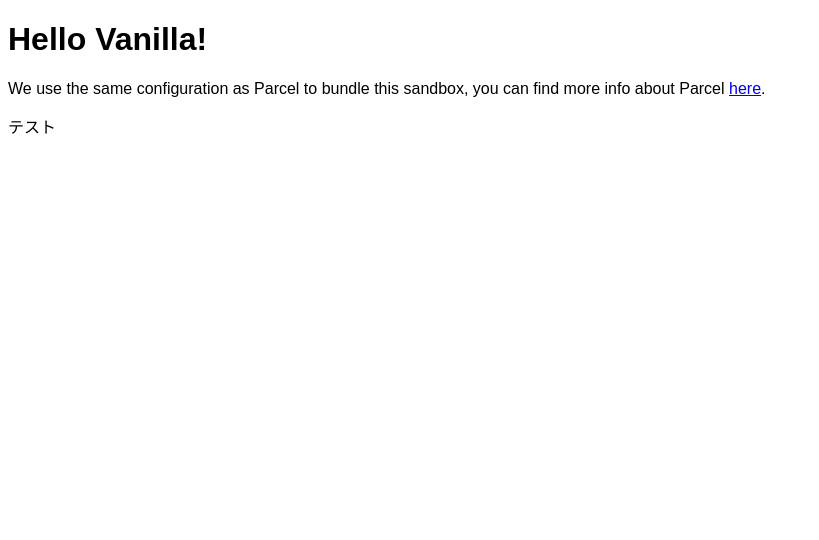
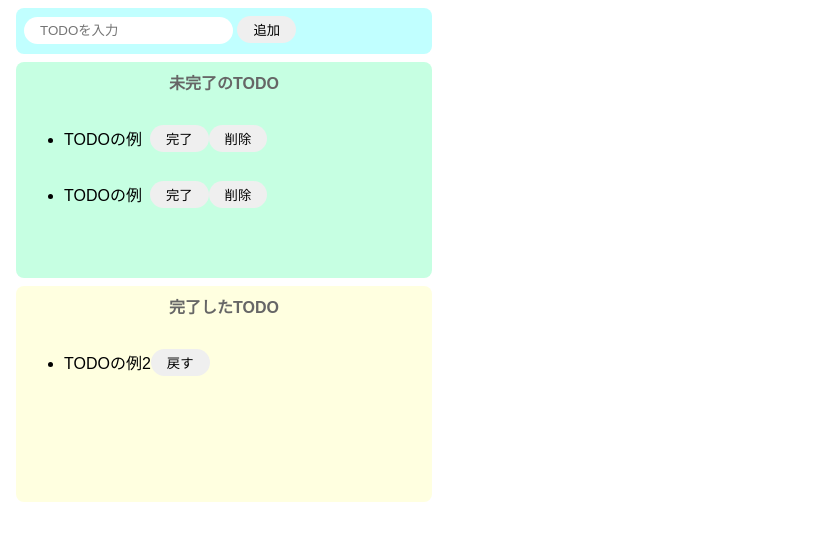
Before and after one commit to ryohei-aiba/JS-Todo, a website built with Parcel: page index.html in a window 1280 px wide. Shown: the whole page, without its empty margins (0-819 px from the left). Built offline with nearby package versions, Linux system fonts and the light colour scheme.

Commit message:
Create html css format

```diff
--- a/index.html
+++ b/index.html
@@ -6,8 +6,40 @@
   </head>
 
   <body>
-    <div id="app"></div>
-    <p>テスト</p>
+    <div class="input-area">
+      <input placeholder="TODOを入力" />
+      <button>追加</button>
+    </div>
+    <div class="incomplete-area">
+      <p class="title">未完了のTODO</p>
+      <ul>
+        <li>
+          <div class="list-row">
+            <p class="list-name">TODOの例</p>
+            <button>完了</button>
+            <button>削除</button>
+          </div>
+        </li>
+        <li>
+          <div class="list-row">
+            <p class="list-name">TODOの例</p>
+            <button>完了</button>
+            <button>削除</button>
+          </div>
+        </li>
+      </ul>
+    </div>
+    <div class="complete-area">
+      <p class="title">完了したTODO</p>
+      <ul>
+        <li>
+          <div class="list-row">
+            <p>TODOの例2</p>
+            <button>戻す</button>
+          </div>
+        </li>
+      </ul>
+    </div>
     <script src="src/index.js"></script>
   </body>
 </html>
--- a/src/index.js
+++ b/src/index.js
@@ -1,10 +1 @@
 import "./styles.css";
-
-document.getElementById("app").innerHTML = `
-<h1>Hello Vanilla!</h1>
-<div>
-  We use the same configuration as Parcel to bundle this sandbox, you can find more
-  info about Parcel
-  <a href="https://parceljs.org" target="_blank" rel="noopener noreferrer">here</a>.
-</div>
-`;
--- a/src/styles.css
+++ b/src/styles.css
@@ -1,3 +1,65 @@
 body {
   font-family: sans-serif;
 }
+
+input {
+  border-radius: 16px;
+  border: none;
+  padding: 6px 16px;
+  outline: none;
+}
+
+button {
+  border-radius: 16px;
+  border: none;
+  padding: 4px 16px;
+}
+
+button:hover {
+  background-color: #ff7fff;
+  color: #fff;
+  cursor: pointer;
+}
+
+.input-area {
+  background-color: #c1ffff;
+  width: 400px;
+  height: 30px;
+  padding: 8px;
+  margin: 8px;
+  border-radius: 8px;
+}
+
+.incomplete-area {
+  background-color: #c6ffe2;
+  width: 400px;
+  min-height: 200px;
+  padding: 8px;
+  margin: 8px;
+  border-radius: 8px;
+}
+
+.complete-area {
+  background-color: #ffffe0;
+  width: 400px;
+  min-height: 200px;
+  padding: 8px;
+  margin: 8px;
+  border-radius: 8px;
+}
+
+.title {
+  text-align: center;
+  margin-top: 0px;
+  font-weight: bold;
+  color: #666;
+}
+
+.list-row {
+  display: flex;
+  align-items: center;
+}
+
+.list-name {
+  margin-right: 8px;
+}
```
